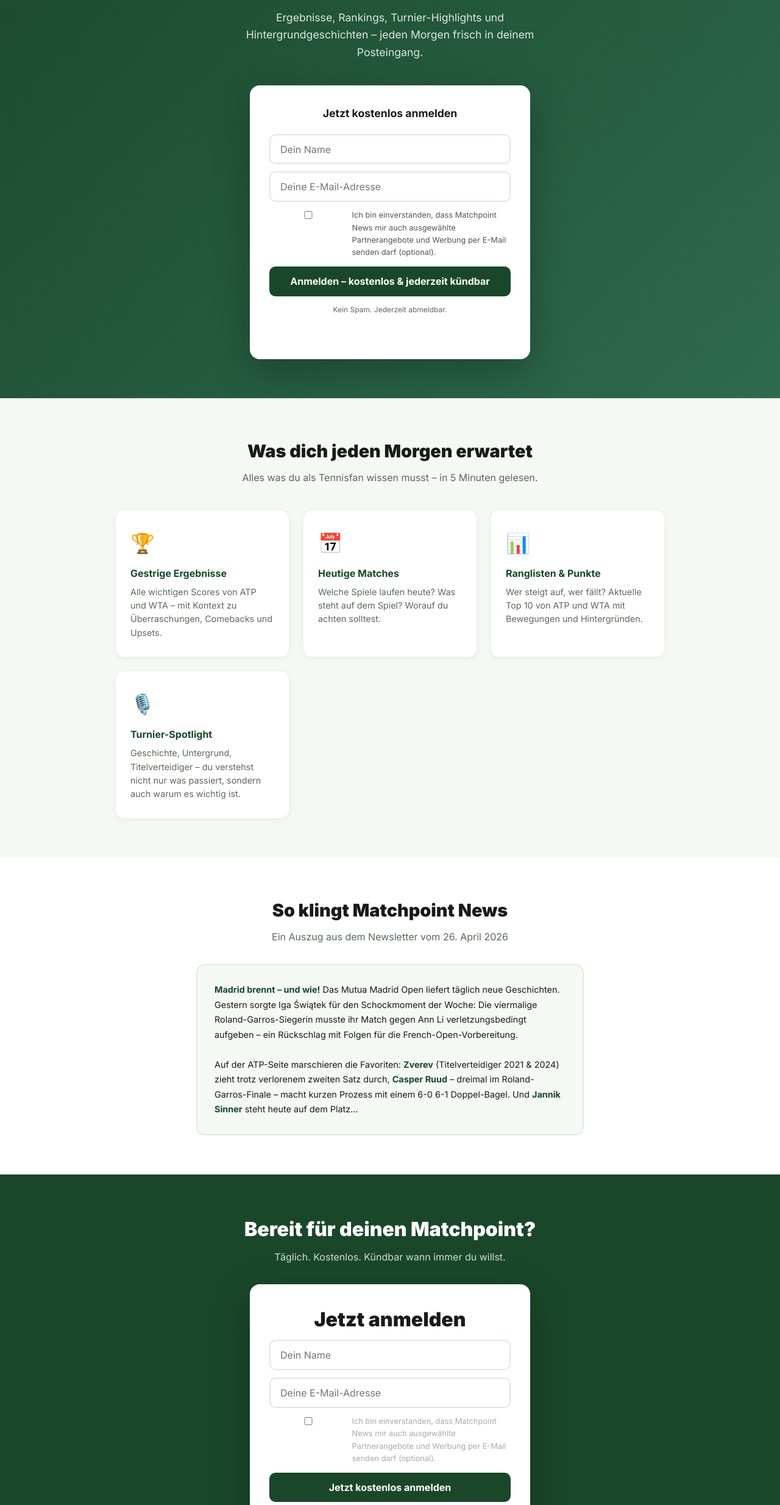
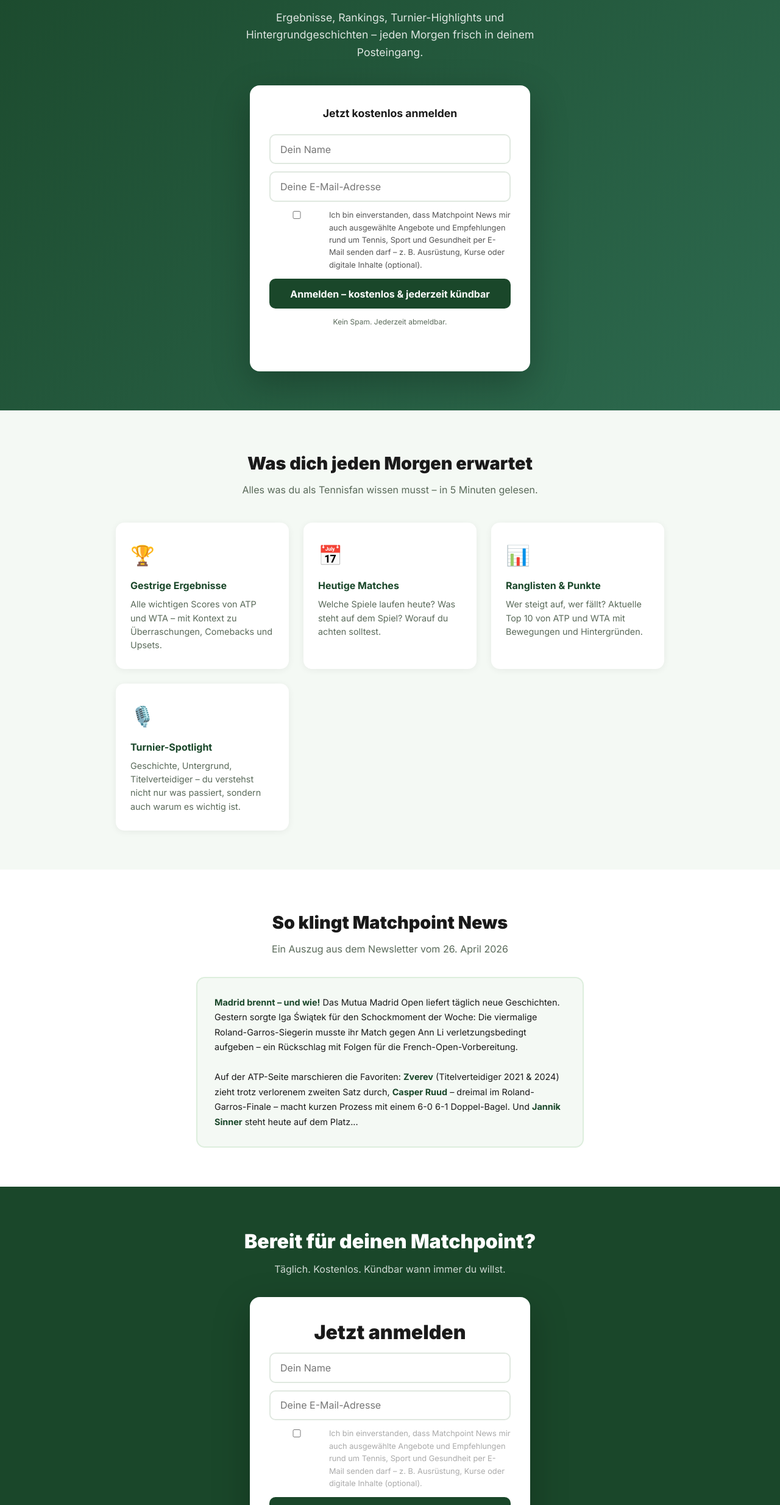
Before and after one commit to briscomarcel-ops/matchpoint-news, a website: page index.html in a window 1280 px wide. Shown: the part 329-2797 px from the top of the page at 61% size. Drawn offline with Linux system fonts and the light colour scheme.

Commit message:
Add files via upload

```diff
--- a/index.html
+++ b/index.html
@@ -263,7 +263,7 @@
         <input type="text" name="website" style="display:none" tabindex="-1" autocomplete="off" />
         <label style="display:flex;align-items:flex-start;gap:0.5rem;margin-bottom:0.75rem;font-size:0.8rem;color:#555;cursor:pointer;text-align:left;">
           <input type="checkbox" name="consent_advertising" style="margin-top:3px;min-width:15px;" />
-          <span>Ich bin einverstanden, dass Matchpoint News mir auch ausgewählte Partnerangebote und Werbung per E-Mail senden darf (optional).</span>
+          <span>Ich bin einverstanden, dass Matchpoint News mir auch ausgewählte Angebote und Empfehlungen rund um Tennis, Sport und Gesundheit per E-Mail senden darf – z. B. Ausrüstung, Kurse oder digitale Inhalte (optional).</span>
         </label>
         <div class="h-captcha" data-sitekey="4ccef0e0-e124-4b2c-a60e-d3f2b55a1d28" style="margin-bottom:0.75rem"></div>
         <button type="submit">Anmelden – kostenlos &amp; jederzeit kündbar</button>
@@ -324,7 +324,7 @@
         <input type="text" name="website" style="display:none" tabindex="-1" autocomplete="off" />
         <label style="display:flex;align-items:flex-start;gap:0.5rem;margin-bottom:0.75rem;font-size:0.8rem;color:#aaa;cursor:pointer;text-align:left;">
           <input type="checkbox" name="consent_advertising" style="margin-top:3px;min-width:15px;" />
-          <span>Ich bin einverstanden, dass Matchpoint News mir auch ausgewählte Partnerangebote und Werbung per E-Mail senden darf (optional).</span>
+          <span>Ich bin einverstanden, dass Matchpoint News mir auch ausgewählte Angebote und Empfehlungen rund um Tennis, Sport und Gesundheit per E-Mail senden darf – z. B. Ausrüstung, Kurse oder digitale Inhalte (optional).</span>
         </label>
         <div class="h-captcha" data-sitekey="4ccef0e0-e124-4b2c-a60e-d3f2b55a1d28" style="margin-bottom:0.75rem"></div>
         <button type="submit">Jetzt kostenlos anmelden</button>
```
